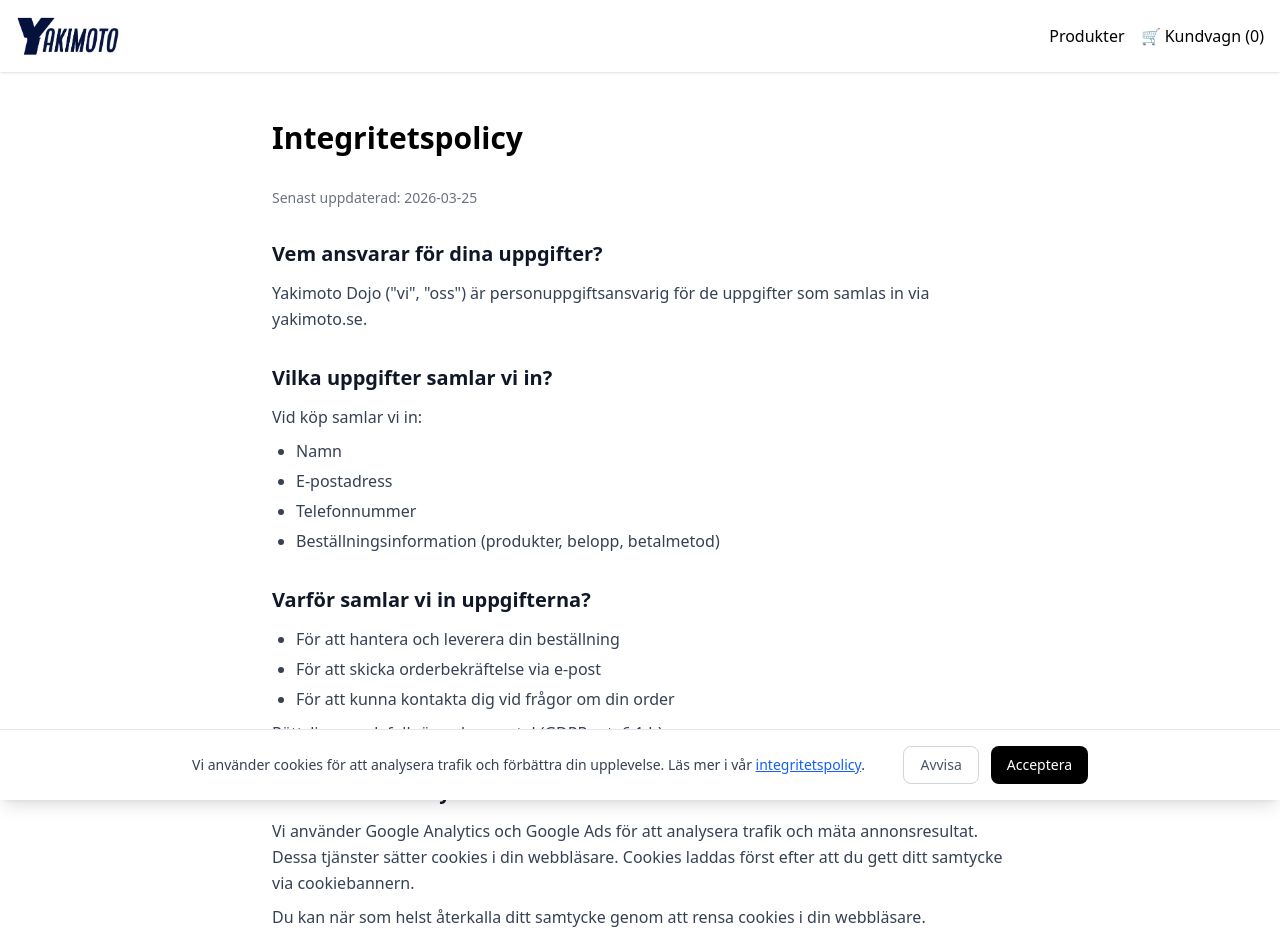
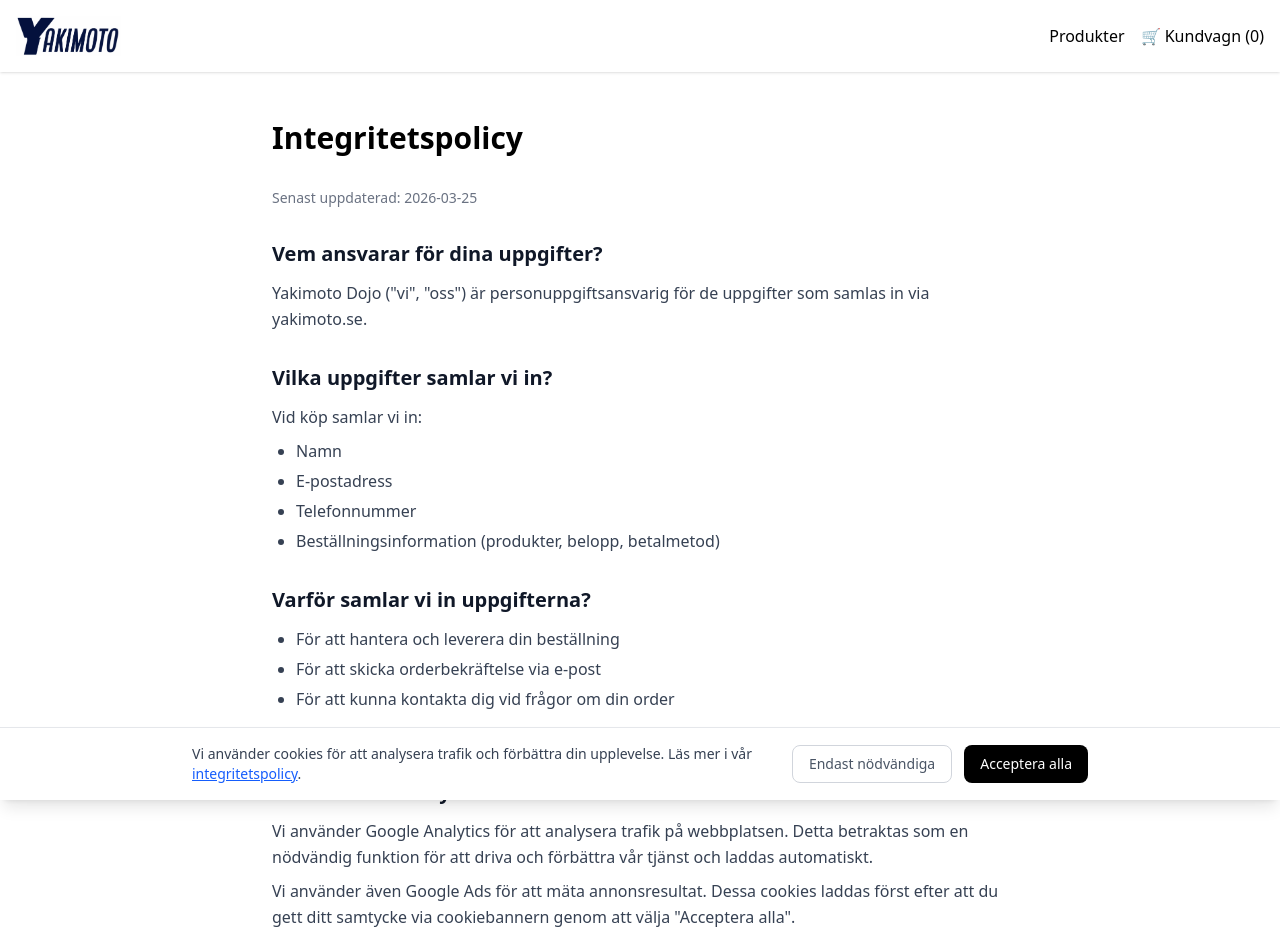
Before and after one commit to alexyak1/yakimoto, a React (Vite) app in the folder frontend/: page /integritetspolicy in a window 1280 px wide. Shown: the top 941 px of the page. Built offline with nearby package versions, Linux system fonts and the light colour scheme; no server answers.

Commit message:
update coocies

```diff
--- a/frontend/src/App.jsx
+++ b/frontend/src/App.jsx
@@ -11,7 +11,7 @@ import logo from './assets/logo.png';
 import AdminPage from './components/AdminPage';
 import TimePage from './components/TimePage';
 import axios from 'axios';
-import { initGA, trackPageView, trackAddToCart, trackRemoveFromCart, trackBeginCheckout } from './analytics';
+import { initGA, initAds, trackPageView, trackAddToCart, trackRemoveFromCart, trackBeginCheckout } from './analytics';
 import { isTokenValid, isTokenExpired } from './utils/auth';
 import CookieConsent, { getCookieConsent } from './components/CookieConsent';
 import PrivacyPolicy from './components/PrivacyPolicy';
@@ -106,10 +106,12 @@ function App() {
     return storedCart ? JSON.parse(storedCart) : [];
   });
 
-  // Initialize Google Analytics only if user has accepted cookies
+  // Always initialize Google Analytics
   useEffect(() => {
+    initGA();
+    // Only load Ads if user accepted all cookies
     if (getCookieConsent() === "accepted") {
-      initGA();
+      initAds();
     }
   }, []);
 
@@ -224,7 +226,7 @@ function App() {
           <Route path="/time" element={<TimePage />} />
           <Route path="/integritetspolicy" element={<PrivacyPolicy />} />
         </Routes>
-        <CookieConsent onAccept={() => initGA()} />
+        <CookieConsent onAccept={() => initAds()} />
       </Router>
     </>
   );
--- a/frontend/src/analytics.js
+++ b/frontend/src/analytics.js
@@ -1,38 +1,32 @@
 import ReactGA from 'react-ga4';
 
-// Initialize Google Analytics and Google Ads
+// Initialize Google Analytics (always loaded)
 export const initGA = () => {
   const GA_MEASUREMENT_ID = import.meta.env.VITE_GA_MEASUREMENT_ID;
-  const GOOGLE_ADS_ID = import.meta.env.VITE_GOOGLE_ADS_ID;
 
-  // Load Google Analytics script
   if (GA_MEASUREMENT_ID) {
     const gaScript = document.createElement('script');
     gaScript.async = true;
     gaScript.src = `https://www.googletagmanager.com/gtag/js?id=${GA_MEASUREMENT_ID}`;
     document.head.appendChild(gaScript);
 
-    // Initialize ReactGA
     ReactGA.initialize(GA_MEASUREMENT_ID);
-    console.log('Google Analytics initialized with ID:', GA_MEASUREMENT_ID);
-  } else {
-    console.warn('Google Analytics not initialized: VITE_GA_MEASUREMENT_ID not found');
   }
+};
 
-  // Load Google Ads script
+// Initialize Google Ads (only on full consent)
+export const initAds = () => {
+  const GOOGLE_ADS_ID = import.meta.env.VITE_GOOGLE_ADS_ID;
+
   if (GOOGLE_ADS_ID) {
     const adsScript = document.createElement('script');
     adsScript.async = true;
     adsScript.src = `https://www.googletagmanager.com/gtag/js?id=${GOOGLE_ADS_ID}`;
     document.head.appendChild(adsScript);
 
-    // Configure Google Ads
     if (typeof gtag !== 'undefined') {
       gtag('config', GOOGLE_ADS_ID);
     }
-    console.log('Google Ads initialized with ID:', GOOGLE_ADS_ID);
-  } else {
-    console.warn('Google Ads not initialized: VITE_GOOGLE_ADS_ID not found');
   }
 };
 
--- a/frontend/src/components/CookieConsent.jsx
+++ b/frontend/src/components/CookieConsent.jsx
@@ -54,13 +54,13 @@ export default function CookieConsent({ onAccept }) {
                         onClick={decline}
                         className="px-4 py-2 text-sm text-gray-600 border border-gray-300 rounded-lg hover:bg-gray-50"
                     >
-                        Avvisa
+                        Endast nödvändiga
                     </button>
                     <button
                         onClick={accept}
                         className="px-4 py-2 text-sm text-white bg-black rounded-lg hover:bg-gray-800"
                     >
-                        Acceptera
+                        Acceptera alla
                     </button>
                 </div>
             </div>
--- a/frontend/src/components/PrivacyPolicy.jsx
+++ b/frontend/src/components/PrivacyPolicy.jsx
@@ -41,9 +41,14 @@ export default function PrivacyPolicy() {
                 <section>
                     <h2 className="text-xl font-semibold text-gray-900 mb-3">Cookies och analys</h2>
                     <p>
-                        Vi använder Google Analytics och Google Ads för att analysera trafik och mäta
-                        annonsresultat. Dessa tjänster sätter cookies i din webbläsare. Cookies laddas
-                        först efter att du gett ditt samtycke via cookiebannern.
+                        Vi använder Google Analytics för att analysera trafik på webbplatsen.
+                        Detta betraktas som en nödvändig funktion för att driva och förbättra vår tjänst
+                        och laddas automatiskt.
+                    </p>
+                    <p className="mt-2">
+                        Vi använder även Google Ads för att mäta annonsresultat. Dessa cookies
+                        laddas först efter att du gett ditt samtycke via cookiebannern genom
+                        att välja "Acceptera alla".
                     </p>
                     <p className="mt-2">
                         Du kan när som helst återkalla ditt samtycke genom att rensa cookies i din
```
